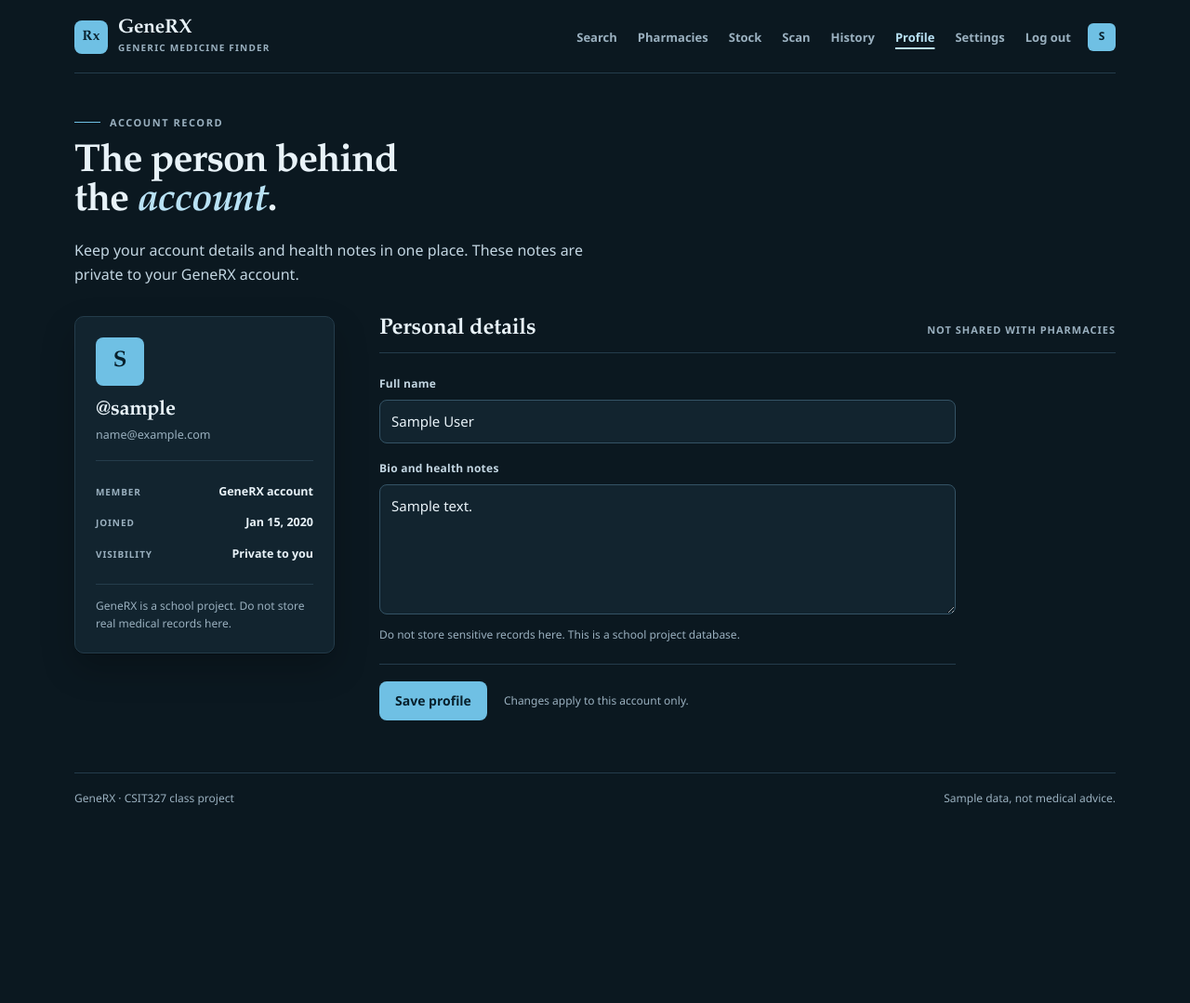
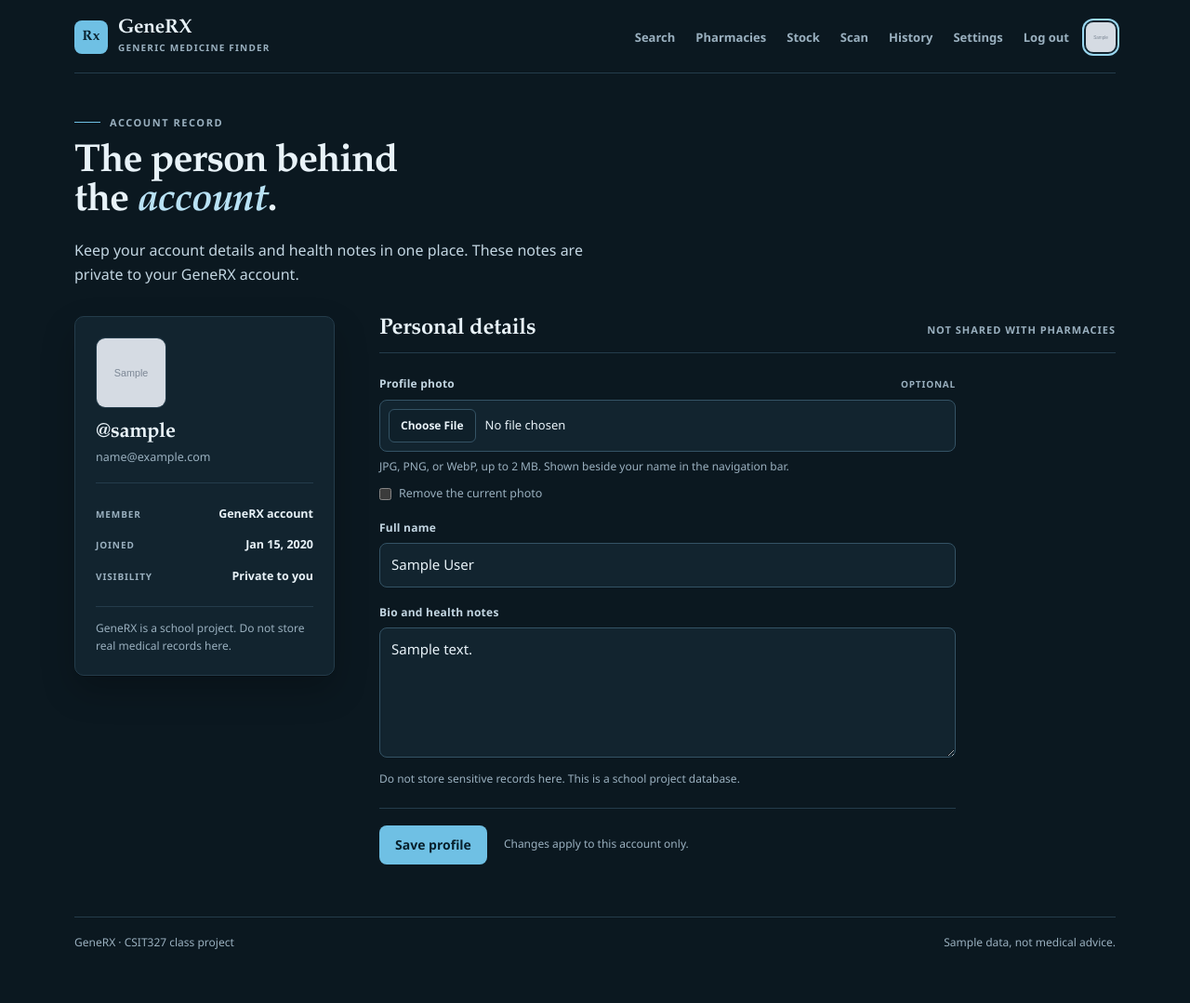
Before and after one commit to samgwapo-123/CSIT327-GeneProj, a Django app: page /profile/ in a window 1280 px wide. Shown: the whole page at 93% size. Before the commit the page ends 866 px from the top, so only its background shows below. Run offline with Django 5.2, Linux system fonts and the light colour scheme; a user stored in the database is signed in; tables that the repository leaves empty hold one stand-in row (values such as "Sample post"); grey boxes marked "Sample" are stand-in pictures.

Commit message:
feat(profile): add password visibility and persistent profile avatars

```diff
--- /dev/null
+++ b/apps/user_profile/context_processors.py
@@ -0,0 +1,19 @@
+from .models import Profile
+
+
+def user_avatar(request):
+    """Expose the signed-in user's avatar to every template.
+
+    The navigation bar needs the photo on every page, and a reverse one-to-one
+    raises when an account has no Profile row yet, so getattr covers both.
+    """
+    if not request.user.is_authenticated:
+        return {"user_avatar_url": "", "user_initial": ""}
+
+    profile = getattr(request.user, "profile", None)
+    avatar_url = profile.avatar.url if profile and profile.avatar else ""
+
+    return {
+        "user_avatar_url": avatar_url,
+        "user_initial": request.user.username[:1].upper(),
+    }
--- a/apps/user_profile/models.py
+++ b/apps/user_profile/models.py
@@ -7,6 +7,9 @@ class Profile(models.Model):
     user = models.OneToOneField(User, on_delete=models.CASCADE, related_name="profile")
     full_name = models.CharField(max_length=150, blank=True)
     bio = models.TextField(blank=True)
+    # Optional photo. ImageField validates that the upload is a real image
+    # (Pillow), and the file is stored under MEDIA_ROOT/avatars/.
+    avatar = models.ImageField(upload_to="avatars/%Y/%m/", blank=True)
 
     class Meta:
         db_table = "profiles"
--- a/apps/user_profile/views.py
+++ b/apps/user_profile/views.py
@@ -1,8 +1,52 @@
+from PIL import Image, UnidentifiedImageError
+
 from django.contrib import messages
 from django.contrib.auth.decorators import login_required
-from django.shortcuts import render, redirect
+from django.shortcuts import redirect, render
 
 from .models import Profile
+
+MAX_AVATAR_BYTES = 2 * 1024 * 1024
+MAX_AVATAR_PIXELS = 40_000_000
+ALLOWED_AVATAR_TYPES = {"image/jpeg", "image/png", "image/webp"}
+ALLOWED_AVATAR_EXTENSIONS = {"jpg", "jpeg", "png", "webp"}
+
+
+def _validate_avatar(upload):
+    """Return an error message, or an empty string when the image is usable."""
+    extension = upload.name.rsplit(".", 1)[-1].lower() if "." in upload.name else ""
+
+    if extension not in ALLOWED_AVATAR_EXTENSIONS:
+        return "Choose a JPG, PNG, or WebP image."
+
+    if upload.content_type not in ALLOWED_AVATAR_TYPES:
+        return "That file does not look like a JPG, PNG, or WebP image."
+
+    if upload.size > MAX_AVATAR_BYTES:
+        return "The photo is larger than 2 MB. Choose a smaller file."
+
+    try:
+        # verify() checks the file signature without decoding every pixel.
+        with Image.open(upload) as image:
+            image.verify()
+    except (UnidentifiedImageError, OSError, ValueError):
+        return "That file could not be read as an image."
+    finally:
+        upload.seek(0)
+
+    try:
+        # verify() leaves the file unusable, so reopen for the dimensions.
+        with Image.open(upload) as image:
+            width, height = image.size
+    except (UnidentifiedImageError, OSError, ValueError, Image.DecompressionBombError):
+        return "That file could not be read as an image."
+    finally:
+        upload.seek(0)
+
+    if width * height > MAX_AVATAR_PIXELS:
+        return "That image is too large. Use one under 40 megapixels."
+
+    return ""
 
 
 @login_required
@@ -11,10 +55,44 @@ def profile_view(request):
     profile, created = Profile.objects.get_or_create(user=request.user)
 
     if request.method == "POST":
-        profile.full_name = request.POST.get("full_name", "").strip()
-        profile.bio = request.POST.get("bio", "").strip()
+        full_name = request.POST.get("full_name", "").strip()
+        bio = request.POST.get("bio", "").strip()
+        avatar = request.FILES.get("avatar")
+        remove_avatar = request.POST.get("remove_avatar") == "on"
+
+        error = _validate_avatar(avatar) if avatar else ""
+
+        if error:
+            # Keep what the user typed so the form does not reset on an error.
+            profile.full_name = full_name
+            profile.bio = bio
+            return render(request, "profile/profile.html", {
+                "profile": profile,
+                "error": error,
+            })
+
+        old_avatar = profile.avatar
+        profile.full_name = full_name
+        profile.bio = bio
+
+        if remove_avatar and not avatar:
+            profile.avatar = ""
+        elif avatar:
+            profile.avatar = avatar
+
         profile.save()
-        messages.success(request, "Profile saved.")
+
+        # Only delete the previous file after the new one is safely stored.
+        if old_avatar and old_avatar.name and old_avatar.name != profile.avatar.name:
+            old_avatar.delete(save=False)
+
+        if avatar:
+            messages.success(request, "Profile photo updated.")
+        elif remove_avatar:
+            messages.success(request, "Profile photo removed.")
+        else:
+            messages.success(request, "Profile saved.")
+
         return redirect("user_profile:profile")
 
     return render(request, "profile/profile.html", {"profile": profile})
--- a/config/settings.py
+++ b/config/settings.py
@@ -71,6 +71,7 @@ TEMPLATES = [
                 'django.contrib.auth.context_processors.auth',
                 'django.contrib.messages.context_processors.messages',
                 'apps.user_settings.context_processors.genrx_settings',
+                'apps.user_profile.context_processors.user_avatar',
             ],
         },
     },
--- a/static/css/profile/profile.css
+++ b/static/css/profile/profile.css
@@ -23,6 +23,16 @@
     border-bottom: 1px solid var(--genrx-border);
 }
 
+/* Fixed slot so swapping the initial for a photo never nudges the name and
+   email below it. */
+.identity-avatar-frame {
+    display: flex;
+    align-items: flex-start;
+    justify-content: flex-start;
+    width: 76px;
+    height: 76px;
+}
+
 .identity-avatar {
     display: grid;
     place-items: center;
@@ -34,6 +44,37 @@
     font-family: var(--genrx-font-display);
     font-size: 24px;
     font-weight: 600;
+}
+
+/* Photo variant of the identity square: same footprint, image cropped to fit. */
+.identity-avatar--photo {
+    display: block;
+    width: 76px;
+    height: 76px;
+    padding: 0;
+    object-fit: cover;
+    border-radius: 10px;
+    border: 1px solid var(--genrx-border);
+    background: var(--genrx-subtle);
+}
+
+.field label.checkbox-row {
+    display: flex;
+    align-items: center;
+    justify-content: flex-start;
+    gap: 8px;
+    margin-top: 10px;
+    font-size: 12.5px;
+    font-weight: 500;
+    letter-spacing: 0;
+    color: var(--genrx-muted);
+    cursor: pointer;
+}
+
+.field .checkbox-row input[type="checkbox"] {
+    width: auto;
+    margin: 0;
+    accent-color: var(--genrx-accent-strong);
 }
 
 .identity-name {
--- a/static/css/shared/theme.css
+++ b/static/css/shared/theme.css
@@ -276,6 +276,37 @@ img {
     font-weight: 700;
     margin-left: 6px;
     flex-shrink: 0;
+}
+
+/* The avatar is a link now, so undo the generic nav-link padding and let the
+   photo fill the square. The extra specificity also keeps the initial letter
+   readable on the accent background. */
+.genrx-nav .genrx-avatar {
+    width: 32px;
+    height: 32px;
+    padding: 0;
+    border-radius: 8px;
+    overflow: hidden;
+    color: var(--genrx-on-accent);
+    text-decoration: none;
+}
+
+.genrx-nav .genrx-avatar:hover {
+    background: var(--genrx-accent-strong);
+    color: var(--genrx-on-accent);
+}
+
+.genrx-avatar img {
+    display: block;
+    width: 100%;
+    height: 100%;
+    object-fit: cover;
+}
+
+.genrx-nav a.genrx-avatar.is-current {
+    box-shadow: 0 0 0 2px var(--genrx-surface), 0 0 0 4px var(--genrx-accent-strong);
+    color: var(--genrx-on-accent);
+    text-decoration: none;
 }
 
 .logout-form {
--- a/static/js/profile/profile.js
+++ b/static/js/profile/profile.js
@@ -0,0 +1,47 @@
+/* Profile: preview a chosen photo before the form is submitted. */
+(function () {
+    "use strict";
+
+    var input = document.getElementById("avatar");
+    var preview = document.getElementById("avatarPreview");
+
+    if (!input || !preview) {
+        return;
+    }
+
+    var objectUrl = "";
+
+    input.addEventListener("change", function () {
+        var file = input.files && input.files[0];
+
+        if (!file || file.type.indexOf("image/") !== 0) {
+            return;
+        }
+
+        if (objectUrl) {
+            URL.revokeObjectURL(objectUrl);
+        }
+
+        objectUrl = URL.createObjectURL(file);
+
+        if (preview.tagName === "IMG") {
+            preview.src = objectUrl;
+            return;
+        }
+
+        // Replace the initial square with a real image element.
+        var image = document.createElement("img");
+        image.id = "avatarPreview";
+        image.className = "identity-avatar identity-avatar--photo";
+        image.alt = "Selected profile photo";
+        image.src = objectUrl;
+        preview.replaceWith(image);
+        preview = image;
+    });
+
+    window.addEventListener("pagehide", function () {
+        if (objectUrl) {
+            URL.revokeObjectURL(objectUrl);
+        }
+    });
+}());
--- a/templates/login/login.html
+++ b/templates/login/login.html
@@ -6,7 +6,7 @@
     <meta name="viewport" content="width=device-width, initial-scale=1.0">
     <meta name="description" content="Sign in to GeneRX, the CSIT327 generic medicine finder.">
     <title>Sign in - GeneRX</title>
-    <link rel="stylesheet" href="{% static 'css/shared/theme.css' %}?v=5">
+    <link rel="stylesheet" href="{% static 'css/shared/theme.css' %}?v=6">
     <link rel="stylesheet" href="{% static 'css/login/login.css' %}?v=4">
 </head>
 <body class="genrx{% if genrx_settings.dark_mode %} dark-mode{% endif %}">
@@ -70,5 +70,6 @@
 </div>
 
 <script src="{% static 'js/login/login.js' %}?v=4"></script>
+<script src="{% static 'js/shared/password-toggle.js' %}?v=1"></script>
 </body>
 </html>
--- a/templates/profile/profile.html
+++ b/templates/profile/profile.html
@@ -4,7 +4,7 @@
 {% block title %}Profile · GeneRX{% endblock %}
 
 {% block page_css %}
-<link rel="stylesheet" href="{% static 'css/profile/profile.css' %}?v=4">
+<link rel="stylesheet" href="{% static 'css/profile/profile.css' %}?v=5">
 {% endblock %}
 
 {% block content %}
@@ -25,7 +25,13 @@
 <div class="profile-layout">
     <aside class="profile-aside" aria-label="Account summary">
         <div class="identity-block">
-            <span class="identity-avatar" aria-hidden="true">{{ request.user.username|slice:":1"|upper }}</span>
+            <div class="identity-avatar-frame">
+                {% if profile.avatar %}
+                    <img class="identity-avatar identity-avatar--photo" id="avatarPreview" src="{{ profile.avatar.url }}" alt="Your profile photo">
+                {% else %}
+                    <span class="identity-avatar" id="avatarPreview">{{ user_initial }}</span>
+                {% endif %}
+            </div>
             <p class="identity-name">@{{ request.user.username }}</p>
             <p class="identity-email">{{ request.user.email|default:"No email saved" }}</p>
         </div>
@@ -54,8 +60,24 @@
             <span class="section-hint">Not shared with pharmacies</span>
         </div>
 
-        <form method="post" class="profile-form">
+        <form method="post" enctype="multipart/form-data" class="profile-form">
             {% csrf_token %}
+
+            {% if error %}
+                <p class="alert alert-error" role="alert">{{ error }}</p>
+            {% endif %}
+
+            <div class="field">
+                <label for="avatar">Profile photo <span class="label-optional">Optional</span></label>
+                <input type="file" id="avatar" name="avatar" accept="image/jpeg,image/png,image/webp">
+                <p class="help">JPG, PNG, or WebP, up to 2 MB. Shown beside your name in the navigation bar.</p>
+                {% if profile.avatar %}
+                    <label class="checkbox-row">
+                        <input type="checkbox" name="remove_avatar">
+                        Remove the current photo
+                    </label>
+                {% endif %}
+            </div>
 
             <div class="field">
                 <label for="full_name">Full name</label>
@@ -76,3 +98,7 @@
     </section>
 </div>
 {% endblock %}
+
+{% block scripts %}
+<script src="{% static 'js/profile/profile.js' %}?v=1"></script>
+{% endblock %}
--- a/templates/register/register.html
+++ b/templates/register/register.html
@@ -6,7 +6,7 @@
     <meta name="viewport" content="width=device-width, initial-scale=1.0">
     <meta name="description" content="Create a GeneRX account for the CSIT327 generic medicine finder.">
     <title>Create account - GeneRX</title>
-    <link rel="stylesheet" href="{% static 'css/shared/theme.css' %}?v=5">
+    <link rel="stylesheet" href="{% static 'css/shared/theme.css' %}?v=6">
     <link rel="stylesheet" href="{% static 'css/register/register.css' %}?v=4">
 </head>
 <body class="genrx{% if genrx_settings.dark_mode %} dark-mode{% endif %}">
@@ -86,5 +86,6 @@
 </div>
 
 <script src="{% static 'js/register/register.js' %}?v=4"></script>
+<script src="{% static 'js/shared/password-toggle.js' %}?v=1"></script>
 </body>
 </html>
--- a/templates/shared/base.html
+++ b/templates/shared/base.html
@@ -6,7 +6,7 @@
     <meta name="viewport" content="width=device-width, initial-scale=1.0">
     <meta name="description" content="GeneRX sample generic medicine finder for CSIT327.">
     <title>{% block title %}GeneRX{% endblock %}</title>
-    <link rel="stylesheet" href="{% static 'css/shared/theme.css' %}?v=5">
+    <link rel="stylesheet" href="{% static 'css/shared/theme.css' %}?v=6">
     {% block page_css %}{% endblock %}
 </head>
 <body class="genrx{% if genrx_settings.dark_mode %} dark-mode{% endif %}">
@@ -28,13 +28,22 @@
             <a href="{% url 'pharmacies:stock' %}"{% if request.path == '/pharmacies/stock/' %} class="is-current" aria-current="page"{% endif %}>Stock</a>
             <a href="{% url 'scans:scan' %}"{% if request.path == '/scans/' %} class="is-current" aria-current="page"{% endif %}>Scan</a>
             <a href="{% url 'scans:history' %}"{% if request.path == '/scans/history/' %} class="is-current" aria-current="page"{% endif %}>History</a>
-            <a href="{% url 'user_profile:profile' %}"{% if request.path == '/profile/' %} class="is-current" aria-current="page"{% endif %}>Profile</a>
             <a href="{% url 'user_settings:settings' %}"{% if request.path == '/settings/' %} class="is-current" aria-current="page"{% endif %}>Settings</a>
             <form method="post" action="{% url 'login:logout' %}" class="logout-form">
                 {% csrf_token %}
                 <button type="submit">Log out</button>
             </form>
-            <span class="genrx-avatar" title="{{ request.user.username }}">{{ request.user.username|slice:":1"|upper }}</span>
+            <a class="genrx-avatar{% if request.path == '/profile/' %} is-current{% endif %}"
+               href="{% url 'user_profile:profile' %}"
+               {% if request.path == '/profile/' %}aria-current="page"{% endif %}
+               aria-label="Your profile, {{ request.user.username }}"
+               title="Your profile">
+                {% if user_avatar_url %}
+                    <img src="{{ user_avatar_url }}" alt="">
+                {% else %}
+                    {{ user_initial }}
+                {% endif %}
+            </a>
         </nav>
     </header>
 
```
Also changed, not shown: apps/login/tests.py (+8 -0 lines), apps/register/tests.py (+9 -0 lines), apps/user_profile/tests.py (+157 -1 lines), static/js/shared/password-toggle.js (added, +57 -0 lines), apps/user_profile/migrations/0003_profile_avatar.py (added).
